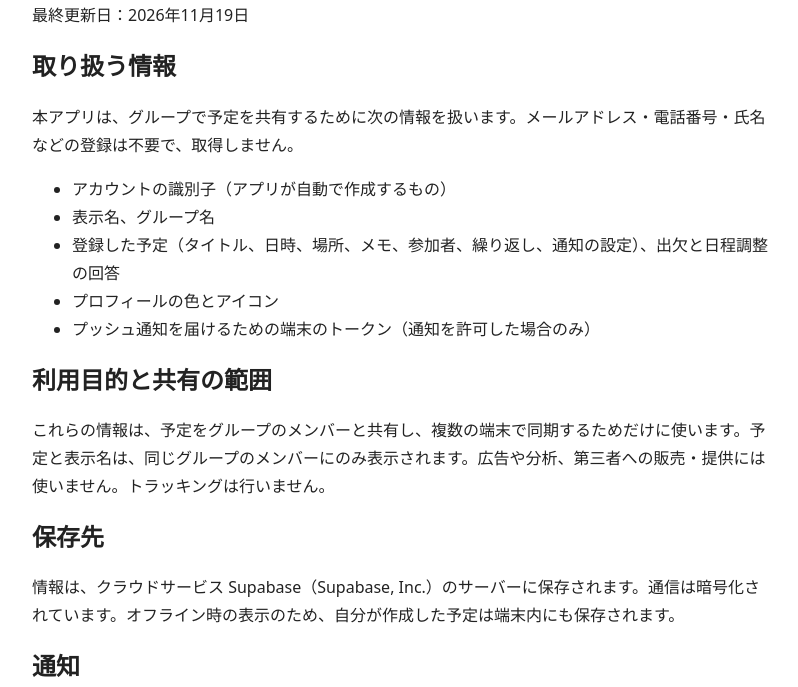
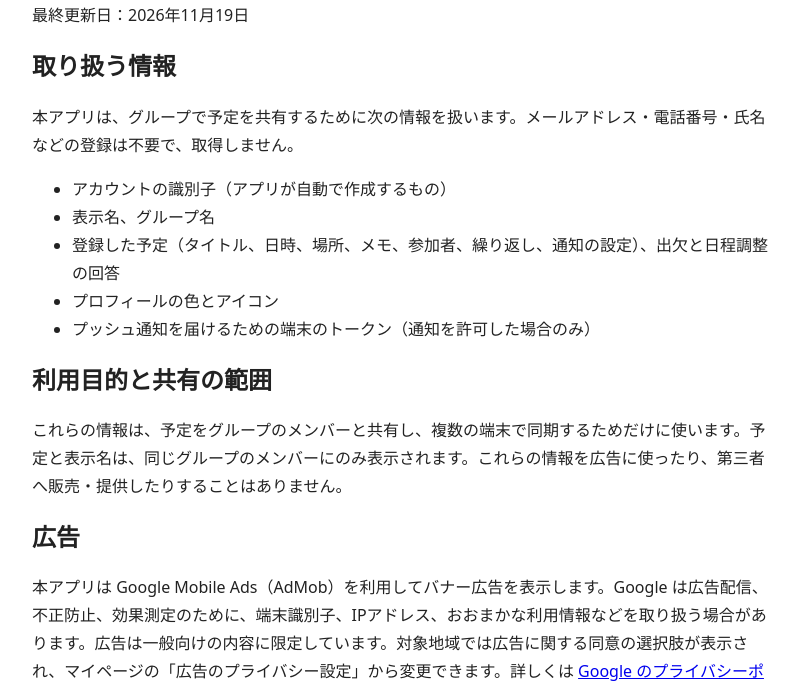
Before and after one commit to hasebe48/hasebe48.github.io, a plain HTML site: page minna/privacy.html in a window 1280 px wide. Shown: the part 113-800 px from the top of the page, without its empty margins (240-1038 px from the left). Drawn offline with Linux system fonts and the light colour scheme.

Commit message:
みんなの予定: 広告（AdMob）についてプライバシーポリシーに追記

```diff
--- a/minna/privacy.html
+++ b/minna/privacy.html
@@ -13,7 +13,9 @@
 <li>プッシュ通知を届けるための端末のトークン（通知を許可した場合のみ）</li>
 </ul>
 <h2>利用目的と共有の範囲</h2>
-<p>これらの情報は、予定をグループのメンバーと共有し、複数の端末で同期するためだけに使います。予定と表示名は、同じグループのメンバーにのみ表示されます。広告や分析、第三者への販売・提供には使いません。トラッキングは行いません。</p>
+<p>これらの情報は、予定をグループのメンバーと共有し、複数の端末で同期するためだけに使います。予定と表示名は、同じグループのメンバーにのみ表示されます。これらの情報を広告に使ったり、第三者へ販売・提供したりすることはありません。</p>
+<h2>広告</h2>
+<p>本アプリは Google Mobile Ads（AdMob）を利用してバナー広告を表示します。Google は広告配信、不正防止、効果測定のために、端末識別子、IPアドレス、おおまかな利用情報などを取り扱う場合があります。広告は一般向けの内容に限定しています。対象地域では広告に関する同意の選択肢が表示され、マイページの「広告のプライバシー設定」から変更できます。詳しくは <a href="https://policies.google.com/privacy?hl=ja">Google のプライバシーポリシー</a>をご覧ください。予定や表示名が広告に使われることはありません。</p>
 <h2>保存先</h2>
 <p>情報は、クラウドサービス Supabase（Supabase, Inc.）のサーバーに保存されます。通信は暗号化されています。オフライン時の表示のため、自分が作成した予定は端末内にも保存されます。</p>
 <h2>通知</h2>
```
